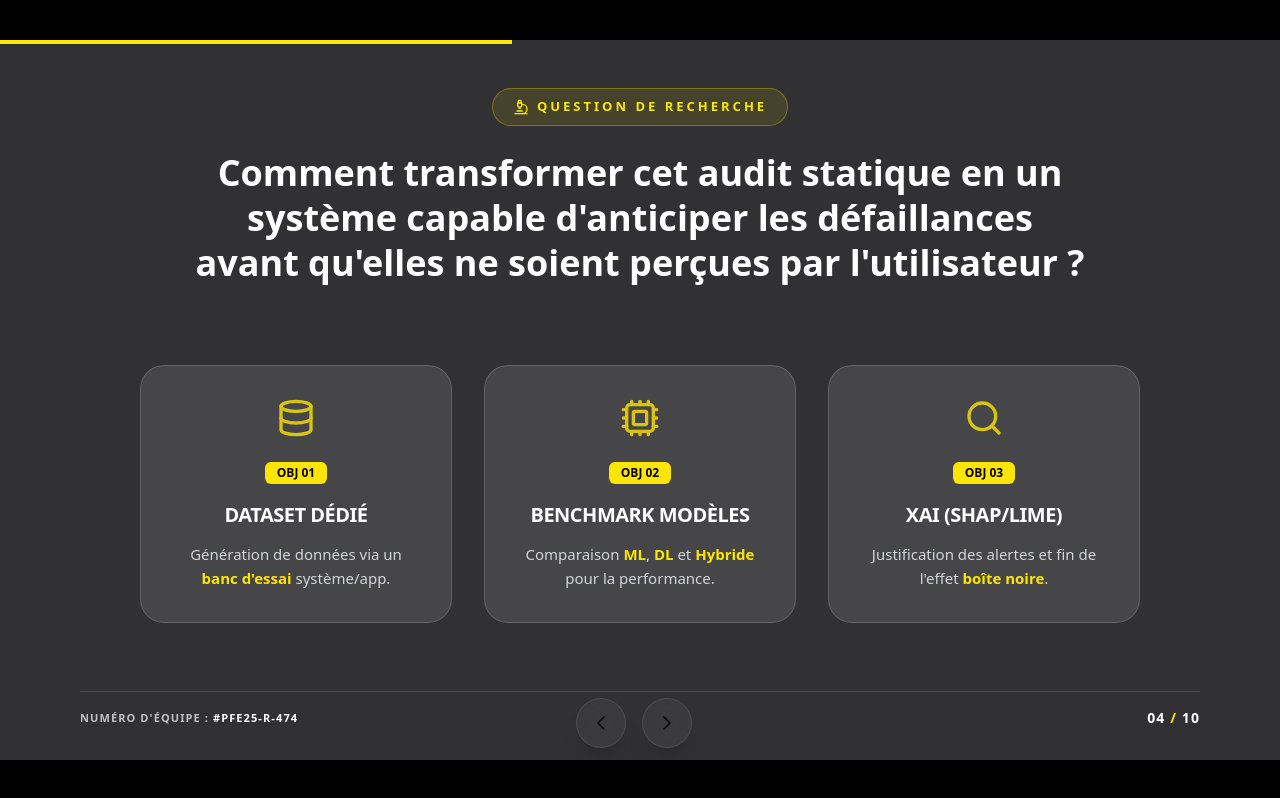
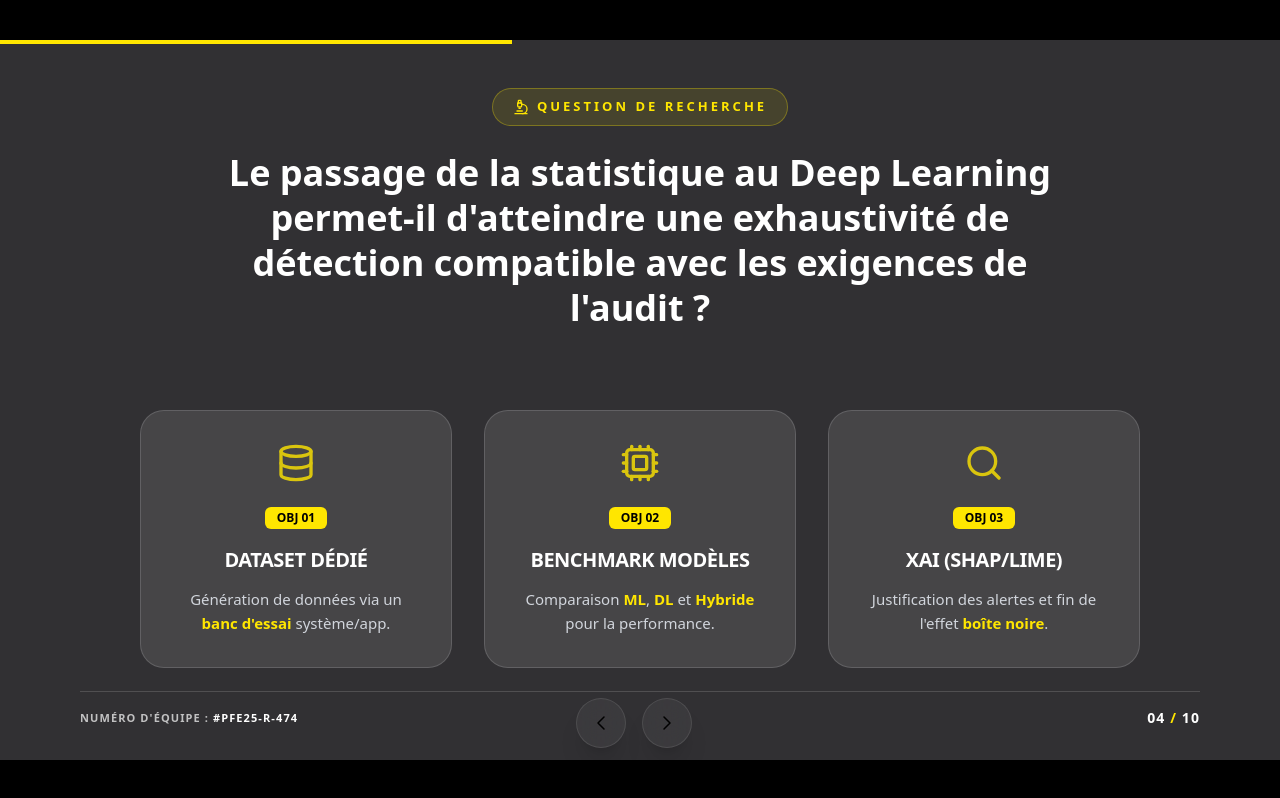
Before and after one commit to Medenga/Presentation-PFE, a React (Vite) app in the folder client/: page /slide4 in a window 1280 px wide. Built offline with nearby package versions, Linux system fonts and the light colour scheme.

Commit message:
majproblematique

```diff
--- a/client/src/slides/Slide4.jsx
+++ b/client/src/slides/Slide4.jsx
@@ -39,7 +39,7 @@ const Slide4 = () => {
             Question de recherche
           </div>
           <h1 className="text-white text-[36px] font-extrabold leading-tight max-w-4xl mx-auto">
-            Comment transformer cet audit statique en un système capable d'anticiper les défaillances avant qu'elles ne soient perçues par l'utilisateur ?
+            Le passage de la statistique au Deep Learning permet-il d'atteindre une exhaustivité de détection compatible avec les exigences de l'audit ?
           </h1>
         </div>
 
```
